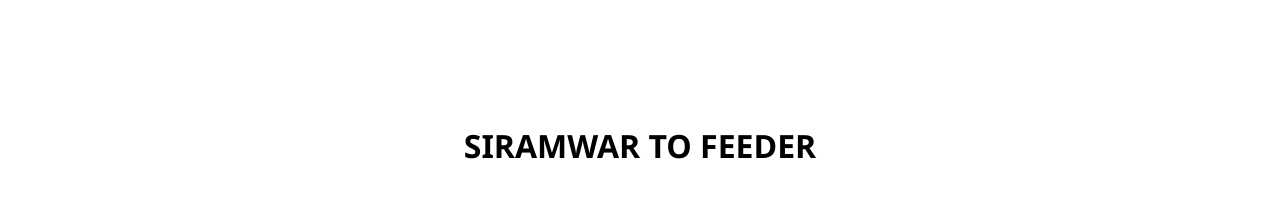
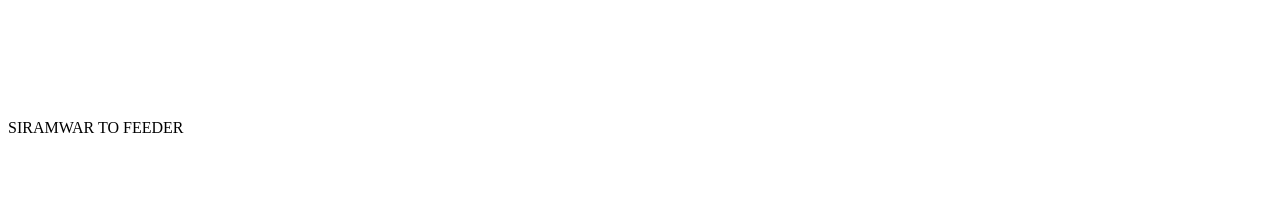
Before and after one commit to Wassermage/wassermage.github.io, a plain HTML site: page index.html in a window 1280 px wide. Shown: the part 88-286 px from the top of the page. Drawn offline with Linux system fonts and the light colour scheme.

Commit message:
Update index.html

```diff
--- a/index.html
+++ b/index.html
@@ -18,6 +18,6 @@
 </ul>
 	<p>Jestem hostowany przez GitHub Pages.</p>
 	<br><br><br><br><br>
-	<center><h1>SIRAMWAR TO FEEDER</h1></center>
+	<p class="xd">SIRAMWAR TO FEEDER</p>
 </body>
 </html>
```
